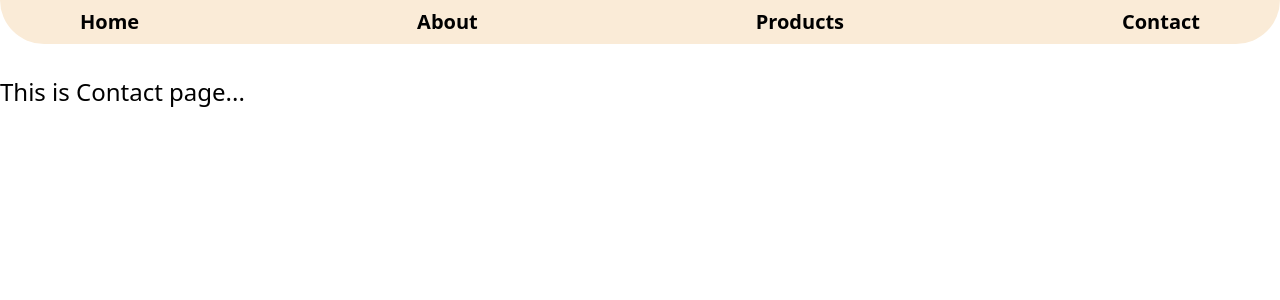
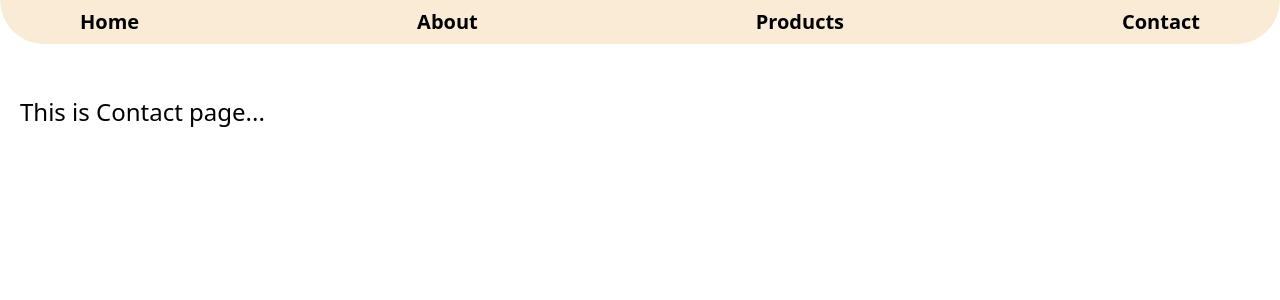
Before and after one commit to Pritesh55/kin-83, a Next.js app: page /contact in a window 1280 px wide. Shown: the top 300 px of the page. Built offline with nearby package versions, Linux system fonts and the light colour scheme.

Commit message:
Padding-home,about,contact

```diff
--- a/src/app/(mainPages)/about/page.js
+++ b/src/app/(mainPages)/about/page.js
@@ -8,7 +8,7 @@ export const metadata = {
 const about = () => {
     return (
         <>
-            <div className="">
+            <div className="p-5">
                 This is About page...
             </div>
         </>
--- a/src/app/(mainPages)/contact/page.js
+++ b/src/app/(mainPages)/contact/page.js
@@ -7,7 +7,7 @@ export const metadata = {
 
 const contact = () => {
   return (
-    <div>This is Contact page...</div>
+    <div className='p-5'>This is Contact page...</div>
   )
 }
 
--- a/src/app/page.js
+++ b/src/app/page.js
@@ -15,7 +15,7 @@ export default function Home() {
         <div className="w-full bg-antiquewhite rounded-b-full px-20 py-2">
           <Header></Header>
         </div>
-        <main className="">
+        <main className="p-5">
           This  is Home Page..
         </main>
       </div>
```
